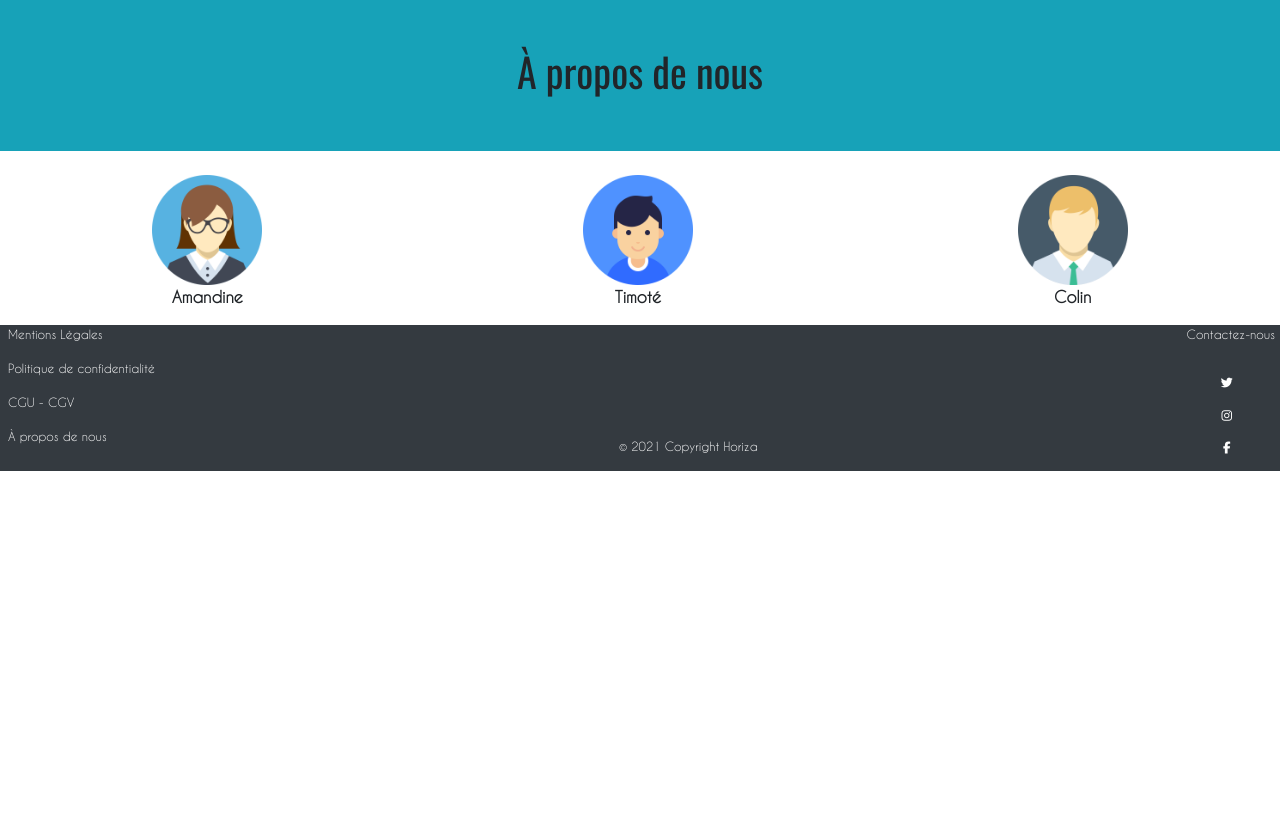
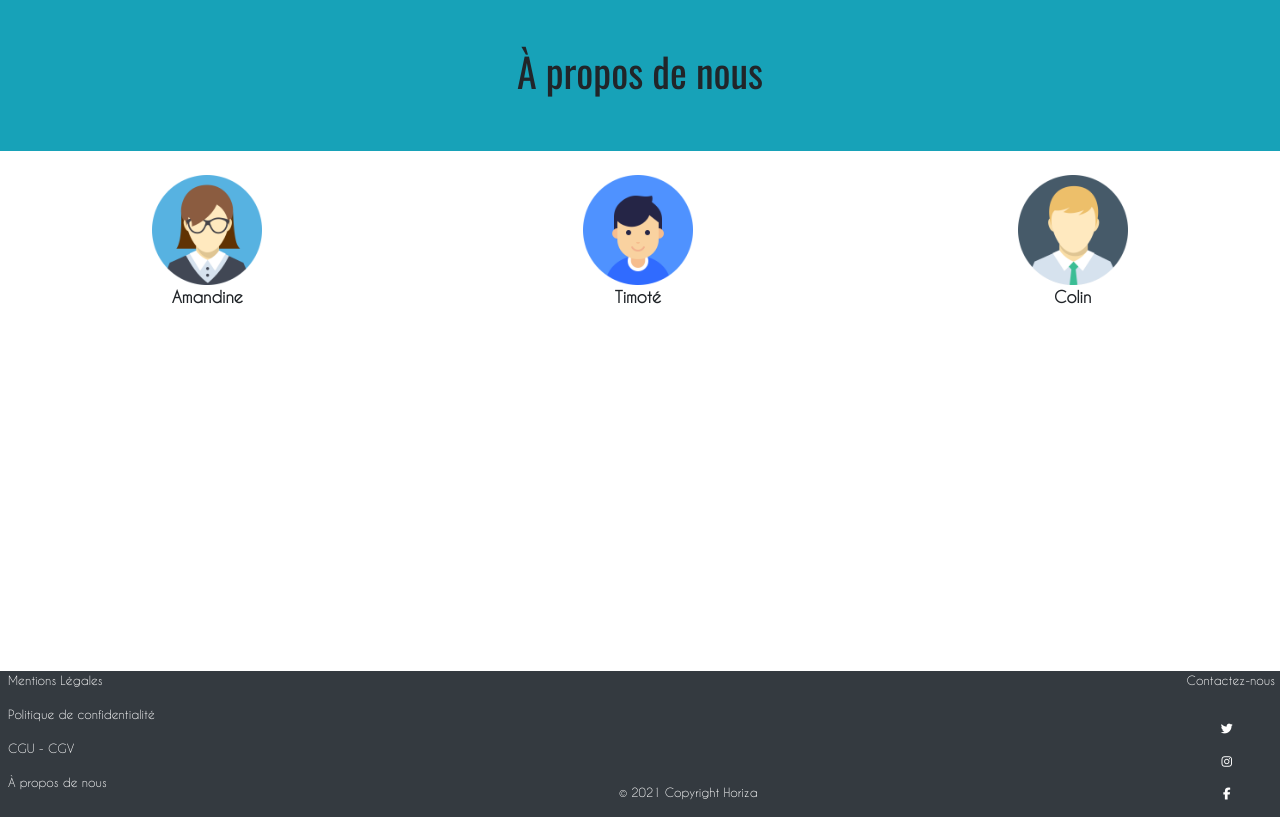
Before and after one commit to colinos10/horiza, a Symfony app: template templates/home/about.html.twig in a window 1280 px wide. Shown: the part 83-900 px from the top of the page. Before the commit the page ends 554 px from the top, so only its background shows below. Run offline with Twig, Linux system fonts and the light colour scheme; the template is opened without the code that fills it, so the values that code supplies are empty; some libraries are stand-ins or nearby versions; grey boxes are pictures that could not be loaded.

Commit message:
quelques changement de taille

```diff
--- a/public/css/style.css
+++ b/public/css/style.css
@@ -187,6 +187,15 @@ header {
   border-radius: 4px;
 }
 
+
+.minimal{
+  min-height: 30em;
+}
+
+.minimal-about{
+  min-height: 42em;
+}
+
 /* ************************************* FOOTER ****************************** */
 
 .footer-bottom {
--- a/templates/home/about.html.twig
+++ b/templates/home/about.html.twig
@@ -3,7 +3,7 @@
 {% block title %}À propos de nous{% endblock %}
 
 {% block body %}
-
+<main class="minimal-about">
     <div class="container-fluid text-center bg-info pt-5 pb-5">
         <h1>À propos de nous</h1>
     </div>
@@ -22,5 +22,5 @@
             <p class="text-center font-weight-bold">Colin</p>
         </div>
     </div>
-
+</main>
 {% endblock %}
--- a/templates/home/profil.html.twig
+++ b/templates/home/profil.html.twig
@@ -6,7 +6,7 @@
     <div class="container-fluid text-center bg-info pt-5 pb-5">
         <h1> Mon Compte</h1>
     </div>
-    <main class="container-fluid pl-5 mt-5">
+    <main class="container-fluid pl-5 mt-5 minimal">
         <h3> Informations personnelles</h3>
         {% if user.id is same as app.user.id %}
             <table class="table table-bordered text-center table-hover table-sm">
```
